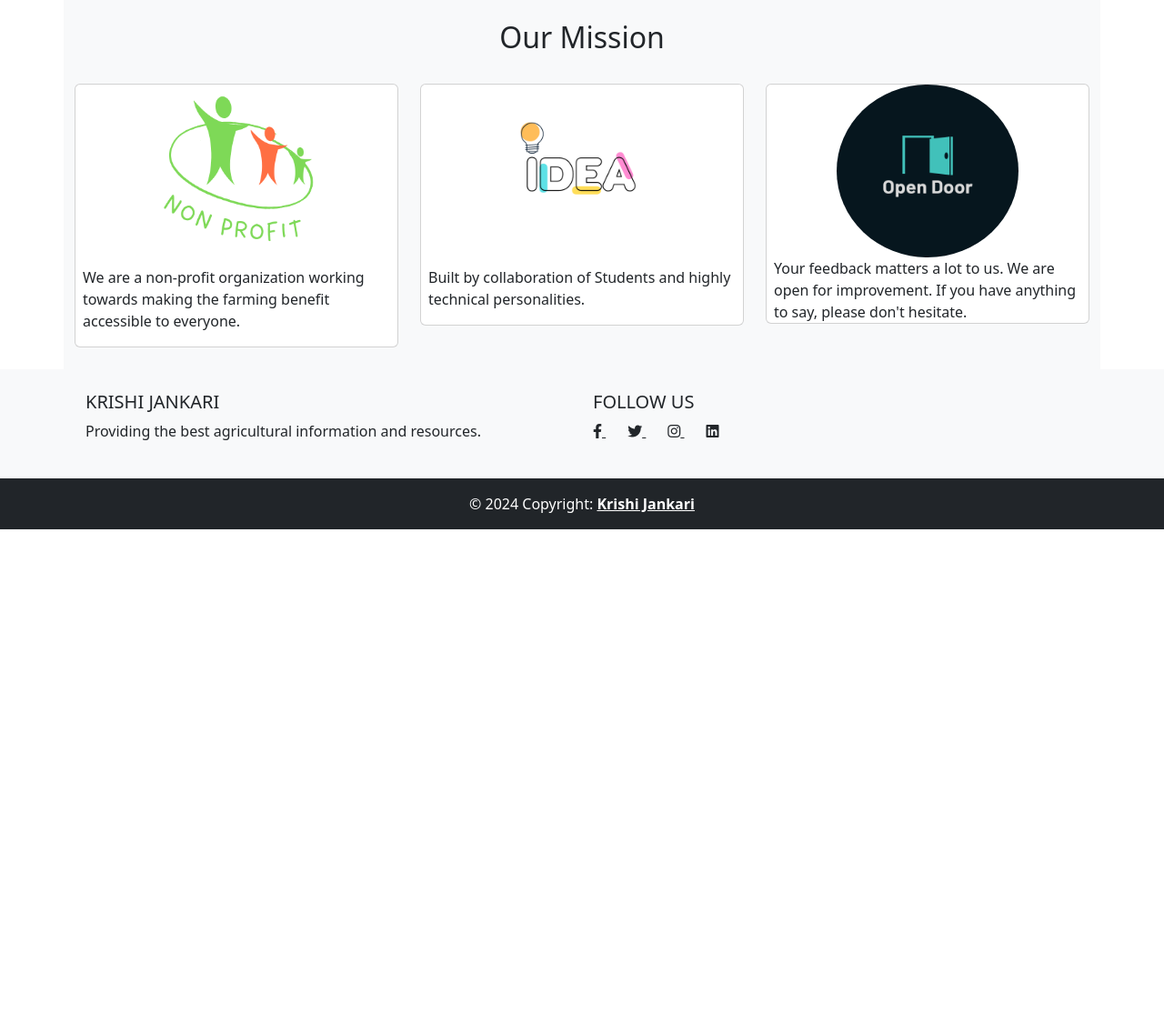
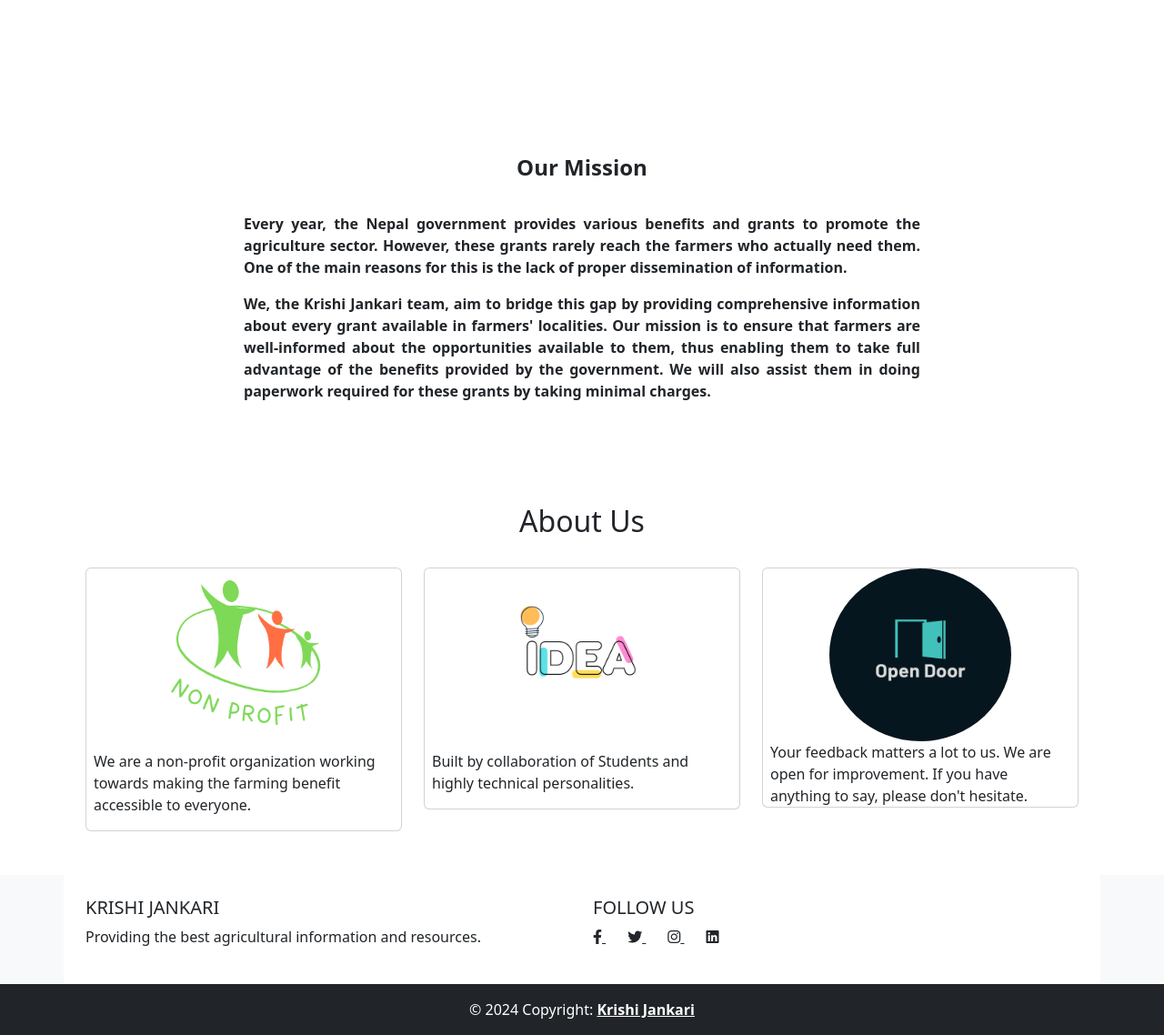
Before and after one commit to Ankit0200/Agri_concept, a Django app: page / in a window 1280 px wide. Shown: the part 894-2032 px from the top of the page at 91% size. Before the commit the page ends 1476 px from the top, so only its background shows below. Run offline with Django 5.2, Linux system fonts and the light colour scheme.

Commit message:
sms added

```diff
--- a/accounts/views.py
+++ b/accounts/views.py
@@ -68,7 +68,7 @@ def officer_signup(request):
             Local_government=my_local, identity_proof=identity_proof, password=to_save_pass,
             email=email
         )
-        return HttpResponse("Request sent successfully")
+        return render(request, 'accounts/request_sent.html')
 
     provinces = Province.objects.all()
     return render(request, 'Accounts/officer_signup.html', {'provinces': provinces})
--- a/news_publishing/models.py
+++ b/news_publishing/models.py
@@ -24,6 +24,8 @@ class notice_submission(models.Model):
         choices=STATUS_CHOICES,
         default=STATUS_WAITING,
     )
+    sent_in_phone=models.BooleanField(default=False)
+
 
     def save(self, *args, **kwargs):
 
--- a/news_publishing/urls.py
+++ b/news_publishing/urls.py
@@ -12,6 +12,7 @@ urlpatterns = [
     path(
         'gallery/', views.gallery_view, name='gallery'
     ),
-    path('recent_news/', views.recent_news_page, name='recent_news')
+    path('recent_news/', views.recent_news_page, name='recent_news'),
+    path('send_in_contact/<int:id>', views.send_in_contact, name='send_in_contact')
 
 ]
--- a/templates/Accounts/Signup_selection.html
+++ b/templates/Accounts/Signup_selection.html
@@ -13,11 +13,21 @@
         left: 120px
     }
 
+    .container {
+        background-color: white;
+    }
+
     @media (max-width: 700px) {
         .carousel-card {
             position: relative;
             left: 10px;
 
+        }
+
+        .mission {
+            width: 90%;
+            display: flex;
+            justify-content: center;
         }
 
     }
@@ -86,7 +96,7 @@
                             <div class="middle d-flex  align-items-center ">
 
                                 <div class="card border-0  carousel-card  text-white fw-bolder ms-5"
-                                     style="position:relative;left:120px">
+                                    >
                                     <h2 class="fs-2 "> Harnessing Opportunities</h2>
                                     <p class="">Local Subsidies and Benefits at Your Fingertips</p>
                                     {% if request.user.is_authenticated %}
@@ -202,16 +212,48 @@
             </div>
         </div>
     </div>
-    <div class="container lower mt-4">
+    <!--    Mission -->
+    <div class="khali mt-5" style="height:2vh;">
+
+    </div>
+    <div class="container  mt-5 mb-4" id="mission" style="background-image:inherit;">
+        <div class="row">
+            <div class="card mt-5  border-0 mission">
+                <div class="card-title lead fw-bolder text-center fs-4 p-2 ">
+                    Our Mission
+
+                </div>
+                <div class="card-text mt-3 fs-6 col-lg-8 col-10 offset-2  fw-bolder" style="text-align: justify">
+                    <span>
+                    Every year, the Nepal government provides various benefits and grants to promote the agriculture
+                    sector. However, these grants rarely reach the farmers who actually need them. One of the main
+                    reasons for this is the lack of proper dissemination of information.
+</span>
+                </div>
+                <div class="card-text mt-3 fs-6 col-lg-8  col-10 offset-2  fw-bolder" style="text-align: justify">
+                    <span>
+                    We, the Krishi Jankari team, aim to bridge this gap by providing comprehensive information about
+                    every grant available in farmers' localities. Our mission is to ensure that farmers are
+                    well-informed about the opportunities available to them, thus enabling them to take full advantage
+                    of the benefits provided by the government. We will also assist them in doing paperwork required for these grants by taking minimal charges.</span>
+                </div>
+
+            </div>
+        </div>
+
+        <div class="khali mt-5" style="height:2vh;"></div>
+        <!--    About us -->
+        <div class="container lower mt-5 ">
             <div class="row">
                 <div class="col-lg-12">
-                <h2 class="text-center" id="mission">Our Mission</h2>
+                    <h2 class="text-center" id="mission">About Us</h2>
                     <div class="row">
                         <div class="col-lg-4 wow fadeInUp">
                             <div class="card my-4 px-2 d-flex align-items-center pb-3">
                                 <img src="{% static 'images/11.png' %}" class="rounded-circle text-center"
                                      style="height: 200px; width: 200px;">
-                            We are a non-profit organization working towards making the farming benefit accessible to
+                                We are a non-profit organization working towards making the farming benefit accessible
+                                to
                                 everyone.
                             </div>
                         </div>
@@ -226,7 +268,8 @@
                             <div class="card my-4 px-2 d-flex align-items-center">
                                 <img src="{% static 'images/open.png' %}" class="rounded-circle text-center"
                                      style="height: 190px; width: 200px;">
-                            Your feedback matters a lot to us. We are open for improvement. If you have anything to say,
+                                Your feedback matters a lot to us. We are open for improvement. If you have anything to
+                                say,
                                 please don't hesitate.
                             </div>
                         </div>
@@ -237,6 +280,7 @@
         <script src="https://cdn.jsdelivr.net/npm/bootstrap@5.3.3/dist/js/bootstrap.bundle.min.js"
                 integrity="sha384-YvpcrYf0tY3lHB60NNkmXc5s9fDVZLESaAA55NDzOxhy9GkcIdslK1eN7N6jIeHz"
                 crossorigin="anonymous"></script>
+    </div>
 </div>
 <footer class="bg-light text-center text-lg-start">
     <div class="container p-4">
--- a/templates/base.html
+++ b/templates/base.html
@@ -7,6 +7,7 @@
     <title>{% block title %} {% endblock %}</title>
     <link href="https://cdn.jsdelivr.net/npm/bootstrap@5.3.3/dist/css/bootstrap.min.css" rel="stylesheet"
           integrity="sha384-QWTKZyjpPEjISv5WaRU9OFeRpok6YctnYmDr5pNlyT2bRjXh0JMhjY6hW+ALEwIH" crossorigin="anonymous"/>
+     <link rel="shortcut icon" href="{% static 'images/favicon_io/favicon.ico' %}" type="image/x-icon">
     {% block style %}
 
     {% endblock %}
```
Also changed, not shown: news_publishing/views.py (+34 -10 lines), templates/Accounts/request_sent.html (added, +90 -0 lines), templates/publish_news/published_news.html (+19 -1 lines), db.sqlite3, media/pending_official_requests/certified.png (added), media/submitted_notices/certified.png (added), news_publishing/migrations/0002_notice_submission_sent_in_phone.py (added), static/images/favicon_io/android-chrome-192x192.png (added), static/images/favicon_io/android-chrome-512x512.png (added), static/images/favicon_io/apple-touch-icon.png (added), static/images/favicon_io/favicon-16x16.png (added), static/images/favicon_io/favicon-32x32.png (added), static/images/favicon_io/favicon.ico (added), static/images/favicon_io/site.webmanifest (added). Lines whose indentation alone changed are shown as unchanged.
